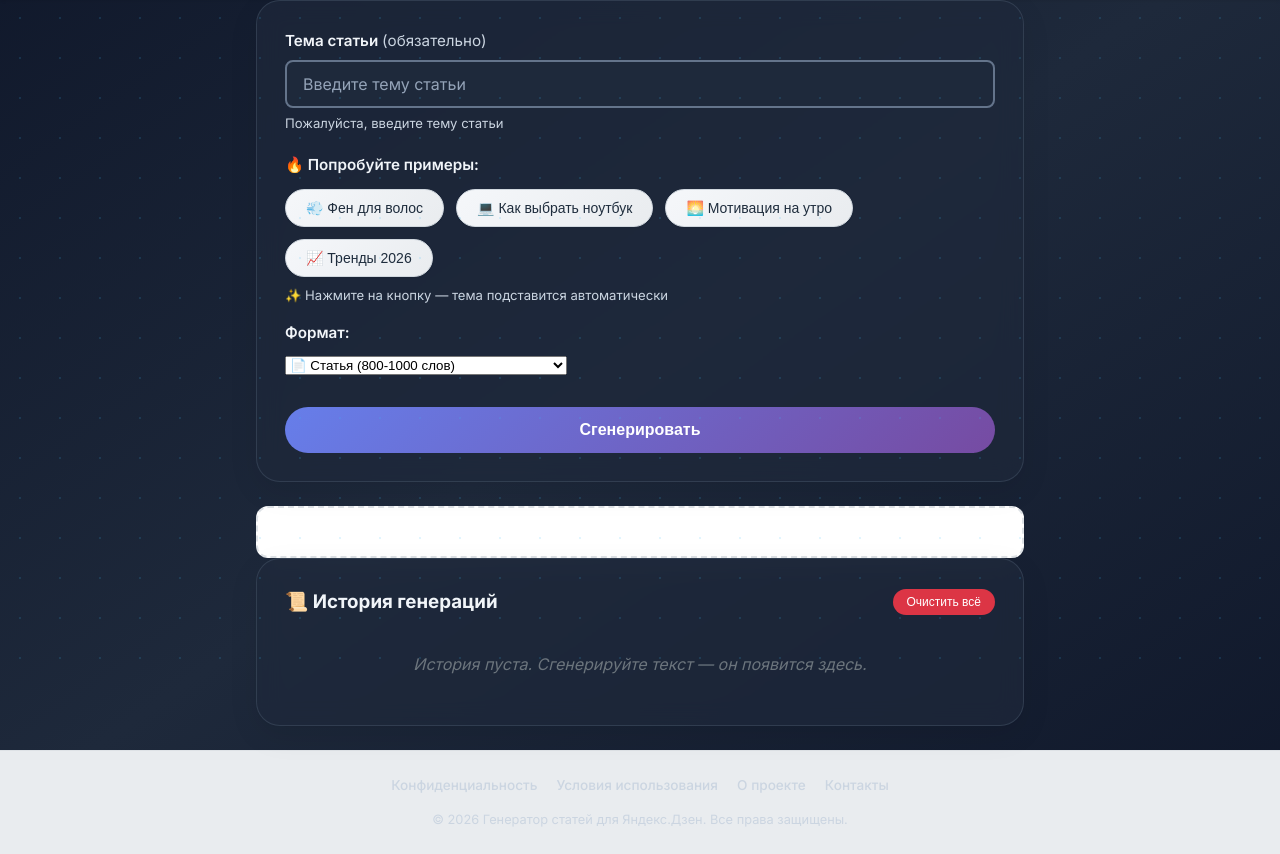
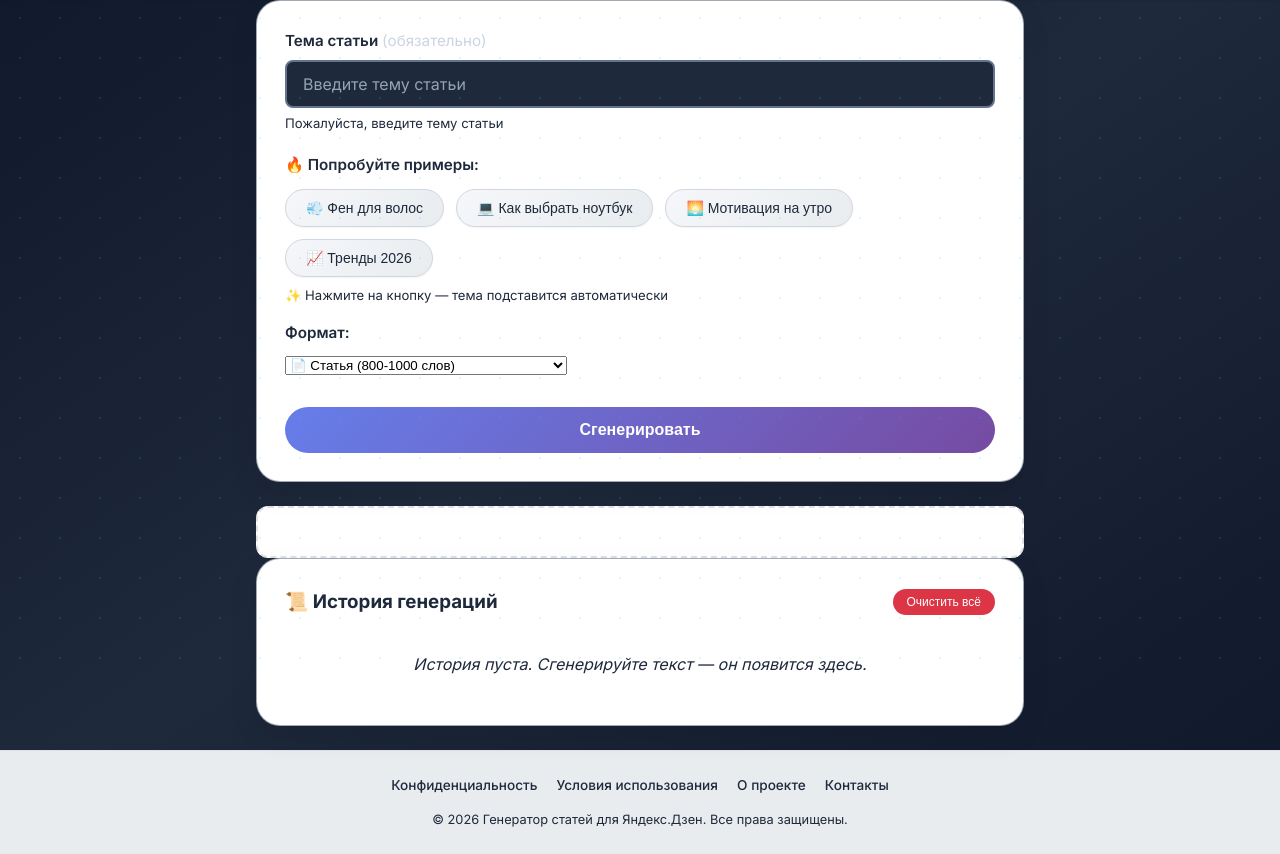
Before and after one commit to Denshik11134/zen_agents_project, a Flask app: page / in a window 1280 px wide. Shown: the part 122-976 px from the top of the page. Run offline with Flask 3, Linux system fonts and the light colour scheme.

Commit message:
Исправлена видимость текста (тёмный цвет)

```diff
--- a/static/css/style.css
+++ b/static/css/style.css
@@ -1055,3 +1055,13 @@ img {
         font-size: 1.85rem;
     }
 }
+/* Принудительный тёмный текст для всех страниц */
+body, .card, .form-group label, .hint, .btn-example, .history-item, .history-empty, .result-meta h3, #article-editor, .footer-links a, .footer-copyright {
+    color: #1e293b !important;
+}
+
+/* Если блоки на тёмном фоне — сделаем фон светлым */
+.card, .content-card {
+    background: #ffffff !important;
+    color: #1e293b !important;
+}
```
